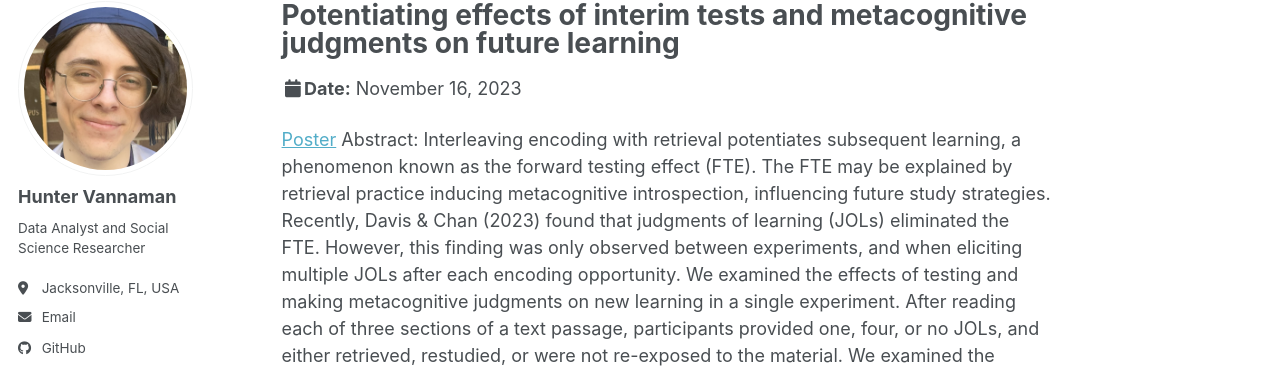
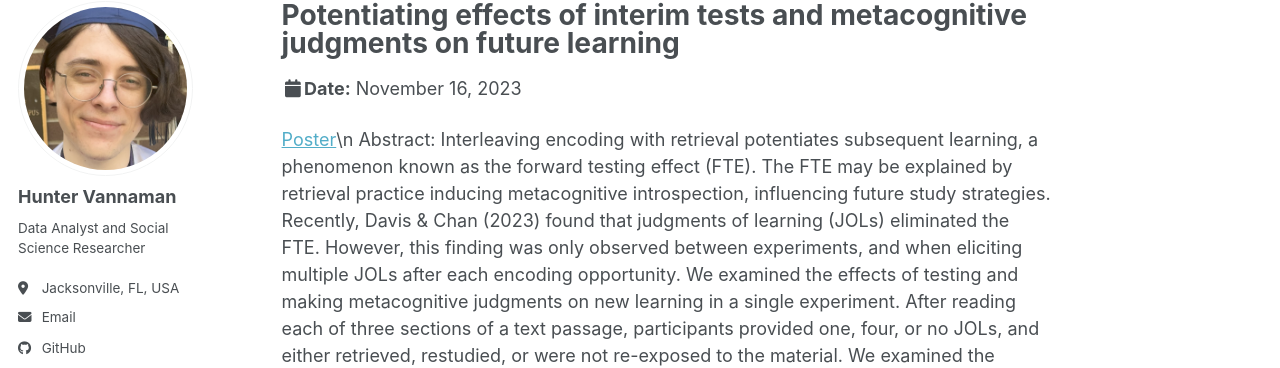
Before and after one commit to huntervannaman/huntervannaman.github.io, a Jekyll site: the page built from _talks/2023-11-16.md, in a window 1280 px wide and 1049 px high. Shown: the part 100-468 px from the top of the window. Built offline with Jekyll 4.4.1, drawn with Linux system fonts in a browser that asks for light colours; a style sheet for code colours, icons or effects is not loaded; some of the changed text lies outside the part shown.

Commit message:
Update 2023-11-16.md

```diff
--- a/_talks/2023-11-16.md
+++ b/_talks/2023-11-16.md
@@ -8,5 +8,5 @@ date: 2023-11-16
 location: "San Francisco, CA, USA"
 ---
 
-[Poster](https://huntervannaman.github.io/files/2023-11-16-psychonomics.png)
+[Poster](https://huntervannaman.github.io/files/2023-11-16-psychonomics.png)\n
 Abstract: Interleaving encoding with retrieval potentiates subsequent learning, a phenomenon known as the forward testing effect (FTE). The FTE may be explained by retrieval practice inducing metacognitive introspection, influencing future study strategies. Recently, Davis & Chan (2023) found that judgments of learning (JOLs) eliminated the FTE. However, this finding was only observed between experiments, and when eliciting multiple JOLs after each encoding opportunity. We examined the effects of testing and making metacognitive judgments on new learning in a single experiment. After reading each of three sections of a text passage, participants provided one, four, or no JOLs, and either retrieved, restudied, or were not re-exposed to the material. We examined the impact of these prior activities on learning of the final section. The results suggest that JOLs alone can have similar impacts on new learning under some conditions, but only retrieval practice can enhance retention of previously learned information.
```
